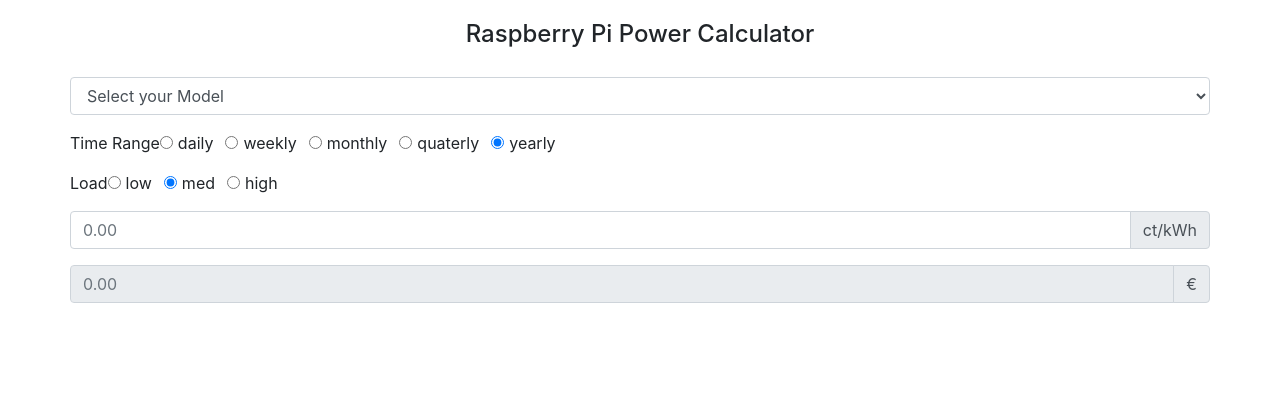
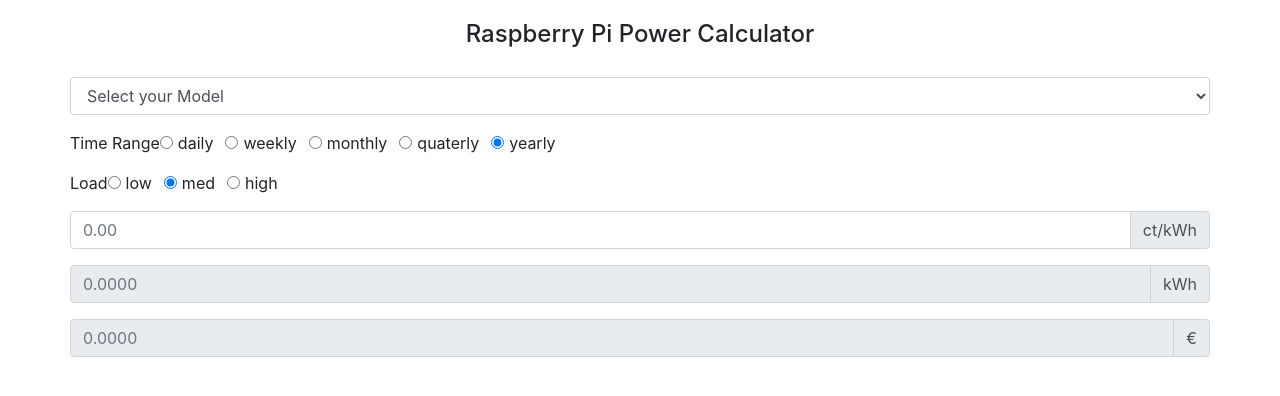
Before and after one commit to brennerm/pi-power-calc, a React (Create React App) app: page / in a window 1280 px wide. Shown: the top 396 px of the page. Built offline with nearby package versions, Linux system fonts and the light colour scheme.

Commit message:
add display of total kWh

```diff
--- a/src/App.js
+++ b/src/App.js
@@ -73,6 +73,7 @@
     this.state = {
       'cost': '',
       'interval': this.time_intervals.yearly,
+      'kwh': '',
       'kwh_price': '',
       'load': 0.5,
       'model': ''
@@ -114,13 +115,15 @@
   }
 
   calcCost() {
-    if (this.state.model === '' || this.state.kwh_price === '') {
+    if (this.state.model === '') {
       return;
     }
     let model = this.pi_models[this.state.model]
     let power_con = model.power_con_min + ((model.power_con_max - model.power_con_min) * this.state.load)
     let kwh = power_con / 1000
     let total_kwh = kwh * this.state.interval
+    this.setState({'kwh': total_kwh.toFixed(4)});
+
     let cost = this.state.kwh_price * total_kwh / 100
     cost = cost.toFixed(4);
     this.setState({'cost': cost});
@@ -181,7 +184,16 @@
 
         <div className="row form-group">
         <div className="input-group">
-        <input type="text" className="form-control" placeholder="0.00" value={this.state.cost} readOnly/>
+        <input type="text" className="form-control" placeholder="0.0000" value={this.state.kwh} readOnly/>
+          <div className="input-group-append">
+            <span className="input-group-text" id="basic-addon2">kWh</span>
+          </div>
+        </div>
+        </div>
+
+        <div className="row form-group">
+        <div className="input-group">
+        <input type="text" className="form-control" placeholder="0.0000" value={this.state.cost} readOnly/>
           <div className="input-group-append">
             <span className="input-group-text" id="basic-addon2">€</span>
           </div>
```
